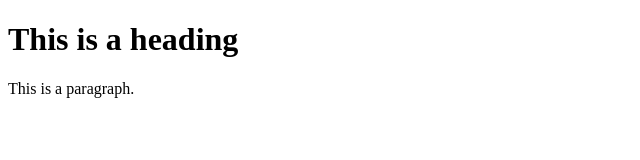
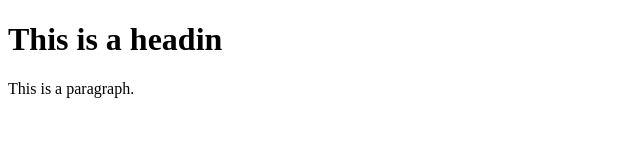
Before and after one commit to tamkivi/emex-clan, a plain HTML site: page index.html in a window 1280 px wide. Shown: the full height of the page, 0-640 px from the left. Drawn offline with Linux system fonts and the light colour scheme.

Commit message:
Update file index.html

```diff
--- a/index.html
+++ b/index.html
@@ -5,7 +5,7 @@
 </head>
 <body>
 
-<h1>This is a heading</h1>
+<h1>This is a headin</h1>
 <p>This is a paragraph.</p>
 
 </body>
```
